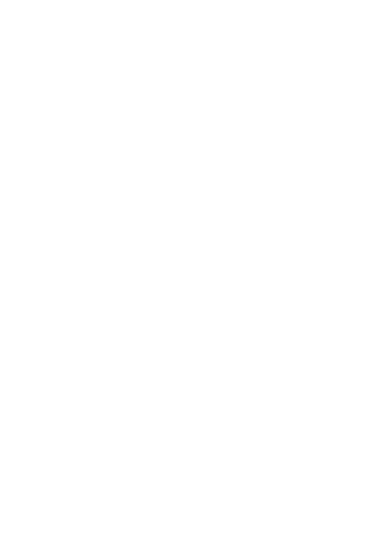
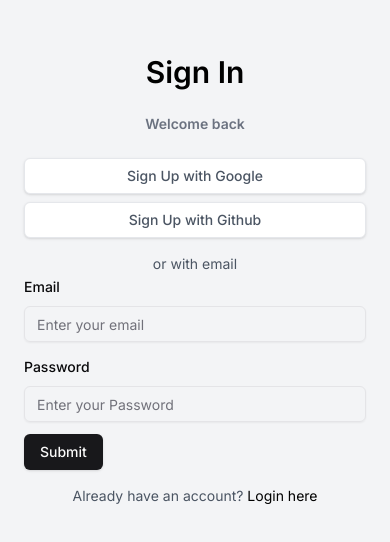
Before and after one commit to Srijan1231/next_library, a Next.js app: page /signup in a window 390 px wide. Shown: the part 142-684 px from the top of the page. Built offline with nearby package versions, Linux system fonts and the light colour scheme.

Commit message:
react-hook-form

```diff
--- a/app/(auth)/login/page.tsx
+++ b/app/(auth)/login/page.tsx
@@ -1,68 +1,104 @@
 'use client'
 import AuthPage from "@/components/auth/AuthPage";
-import { Button } from "@/components/ui/button";
-import { Input } from "@/components/ui/input";
 
+
+
+import { zodResolver } from "@hookform/resolvers/zod"
+
+import * as z from "zod"
+
+import { Button } from "@/components/ui/button"
+import {
+  Form,
+  FormControl,
+  FormDescription,
+  FormField,
+  FormItem,
+  FormLabel,
+  FormMessage,
+} from "@/components/ui/form"
+import { Input } from "@/components/ui/input"
+
+const formSchema = z.object({
+  email: z.string().email().min(2, {
+    message: "Email must be at least 2 characters.",
+  }),
+  password:z.string()
+})
 import { signIn } from "next-auth/react";
 
 import Link from "next/link";
 import {  useRouter } from "next/navigation";
-import { FieldValues, SubmitHandler, useForm } from "react-hook-form";
+import {  useForm } from "react-hook-form";
 import toast from "react-hot-toast";
 
+import { FcGoogle } from "react-icons/fc";
+import { FaGithub } from "react-icons/fa6";
 export default function Login() {
     const router = useRouter()
-    const {
-        register,
-        handleSubmit,
-        formState: { errors },
-      } = useForm<FieldValues>({
-        defaultValues: {
-          email: "",
-          password: "",
-        },
-      });
-      const onSubmit: SubmitHandler<FieldValues> = (data) => {
+    const form = useForm<z.infer<typeof formSchema>>({
+      resolver: zodResolver(formSchema),
+      defaultValues: {
+        email:"",
+        password:"",
+      },
+    })
+
+    // 2. Define a submit handler.
+    function onSubmit(values: z.infer<typeof formSchema>) {
+      // Do something with the form values.
+      // ✅ This will be type-safe and validated.
+      console.log(values)
+    }
 
 
-        signIn("credentials", {
-          ...data,
 
-          redirect: false,
-        }).then((callback) => {
-
-          if (callback?.ok) {
-            toast.success("Logged In");
-            router.refresh();
-
-          }
-          if (callback?.error) {
-            toast.error(callback.error);
-          }
-        });
-      };
     const authenticationContent = (<>
     <div className="w-full lg:w-1/2 mb-2 lg:mb-0">
 <Button  className="w-full flex justify-center items-center gap-2 bg-white text-sm text-gray-600 p-2 rounded-md hover:bg-gray-50 border border-gray-200 focus:outline-none focus:ring-2 focus:ring-offset-2 focus:ring-gray-200 transition-colors duration-300 cursor-pointer">
-   Sign Up with Google </Button>
+<FcGoogle />Sign In with Google </Button>
 </div>
 <div className="w-full lg:w-1/2 ml-0 lg:ml-2">
 <Button  className="w-full flex justify-center items-center gap-2 bg-white text-sm text-gray-600 p-2 rounded-md hover:bg-gray-50 border border-gray-200 focus:outline-none focus:ring-2 focus:ring-offset-2 focus:ring-gray-200 transition-colors duration-300 cursor-pointer">
-  Sign Up with Github </Button>
+<FaGithub /> Sign In with Github </Button>
 </div>
     </>)
     const bodyContent = (
-    <><div>
-    <label  className="block text-sm font-medium text-gray-700">Email</label>
-    <Input type="text" id="email" name="email" className="mt-1 p-2 w-full border rounded-md focus:border-gray-200 focus:outline-none focus:ring-2 focus:ring-offset-2 focus:ring-gray-300 transition-colors duration-300"/>
-    </div>
-    <div>
-    <label  className="block text-sm font-medium text-gray-700">Password</label>
-    <Input type="password" id="password" name="password" className="mt-1 p-2 w-full border rounded-md focus:border-gray-200 focus:outline-none focus:ring-2 focus:ring-offset-2 focus:ring-gray-300 transition-colors duration-300"/>
-    </div>
-    <div>
-    <Button type="submit" className="w-full bg-black text-white p-2 rounded-md hover:bg-gray-800 focus:outline-none focus:bg-black focus:outline-none focus:ring-2 focus:ring-offset-2 focus:ring-gray-900 transition-colors duration-300 cursor-pointer">Sign Up</Button>
-    </div></>
+    <>
+    <Form {...form}>
+      <form onSubmit={form.handleSubmit(onSubmit)} className="space-y-3">
+        <FormField
+          control={form.control}
+          name="email"
+          render={({ field }) => (
+            <FormItem>
+              <FormLabel>Email</FormLabel>
+              <FormControl>
+                <Input placeholder="Enter your email" {...field} />
+              </FormControl>
+
+              <FormMessage />
+            </FormItem>
+          )}
+        />
+        <FormField
+          control={form.control}
+          name="password"
+          render={({ field }) => (
+            <FormItem>
+              <FormLabel>Password</FormLabel>
+              <FormControl>
+                <Input placeholder="Enter your Password" {...field} />
+              </FormControl>
+
+              <FormMessage />
+            </FormItem>
+          )}
+        />
+        <Button type="submit">Submit</Button>
+      </form>
+    </Form>
+    </>
     )
     const footerContent = (
         <p>Already have an account? <Link href="#" className="text-black hover:underline">Login here</Link>
--- a/app/(auth)/signup/page.tsx
+++ b/app/(auth)/signup/page.tsx
@@ -1,7 +1,106 @@
-export default async function SignUp() {}
+'use client'
+import AuthPage from "@/components/auth/AuthPage";
 
 
 
+import { zodResolver } from "@hookform/resolvers/zod"
 
-<p>Already have an account? <a href="#" className="text-black hover:underline">Login here</a>
+import * as z from "zod"
+
+import { Button } from "@/components/ui/button"
+import {
+  Form,
+  FormControl,
+  FormDescription,
+  FormField,
+  FormItem,
+  FormLabel,
+  FormMessage,
+} from "@/components/ui/form"
+import { Input } from "@/components/ui/input"
+
+const formSchema = z.object({
+  email: z.string().email().min(2, {
+    message: "Email must be at least 2 characters.",
+  }),
+  password:z.string()
+})
+import { signIn } from "next-auth/react";
+
+import Link from "next/link";
+import {  useRouter } from "next/navigation";
+import { FieldValues, SubmitHandler, useForm } from "react-hook-form";
+import toast from "react-hot-toast";
+
+export default function SignUp() {
+    const router = useRouter()
+    const form = useForm<z.infer<typeof formSchema>>({
+      resolver: zodResolver(formSchema),
+      defaultValues: {
+        email:"",
+        password:"",
+      },
+    })
+
+    // 2. Define a submit handler.
+    function onSubmit(values: z.infer<typeof formSchema>) {
+      // Do something with the form values.
+      // ✅ This will be type-safe and validated.
+      console.log(values)
+    }
+
+
+
+    const authenticationContent = (<>
+    <div className="w-full lg:w-1/2 mb-2 lg:mb-0">
+<Button  className="w-full flex justify-center items-center gap-2 bg-white text-sm text-gray-600 p-2 rounded-md hover:bg-gray-50 border border-gray-200 focus:outline-none focus:ring-2 focus:ring-offset-2 focus:ring-gray-200 transition-colors duration-300 cursor-pointer">
+   Sign Up with Google </Button>
+</div>
+<div className="w-full lg:w-1/2 ml-0 lg:ml-2">
+<Button  className="w-full flex justify-center items-center gap-2 bg-white text-sm text-gray-600 p-2 rounded-md hover:bg-gray-50 border border-gray-200 focus:outline-none focus:ring-2 focus:ring-offset-2 focus:ring-gray-200 transition-colors duration-300 cursor-pointer">
+  Sign Up with Github </Button>
+</div>
+    </>)
+    const bodyContent = (
+    <>
+    <Form {...form}>
+      <form onSubmit={form.handleSubmit(onSubmit)} className="space-y-3">
+        <FormField
+          control={form.control}
+          name="email"
+          render={({ field }) => (
+            <FormItem>
+              <FormLabel>Email</FormLabel>
+              <FormControl>
+                <Input placeholder="Enter your email" {...field} />
+              </FormControl>
+
+              <FormMessage />
+            </FormItem>
+          )}
+        />
+        <FormField
+          control={form.control}
+          name="password"
+          render={({ field }) => (
+            <FormItem>
+              <FormLabel>Password</FormLabel>
+              <FormControl>
+                <Input placeholder="Enter your Password" {...field} />
+              </FormControl>
+
+              <FormMessage />
+            </FormItem>
+          )}
+        />
+        <Button type="submit">Submit</Button>
+      </form>
+    </Form>
+    </>
+    )
+    const footerContent = (
+        <p>Already have an account? <Link href="#" className="text-black hover:underline">Login here</Link>
 </p>
+    )
+    return(<AuthPage heading="Sign In" subheading="Welcome back"  authentication={authenticationContent} body={bodyContent} footer={footerContent}/>)
+}
```
